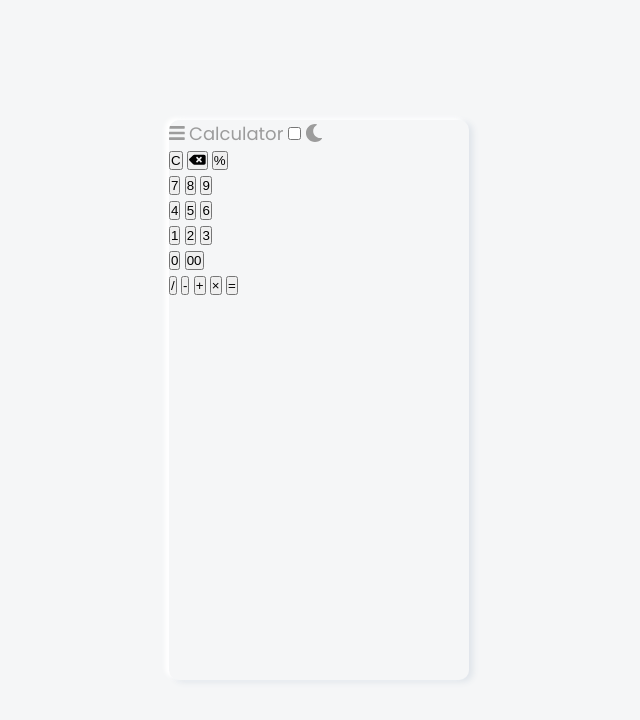
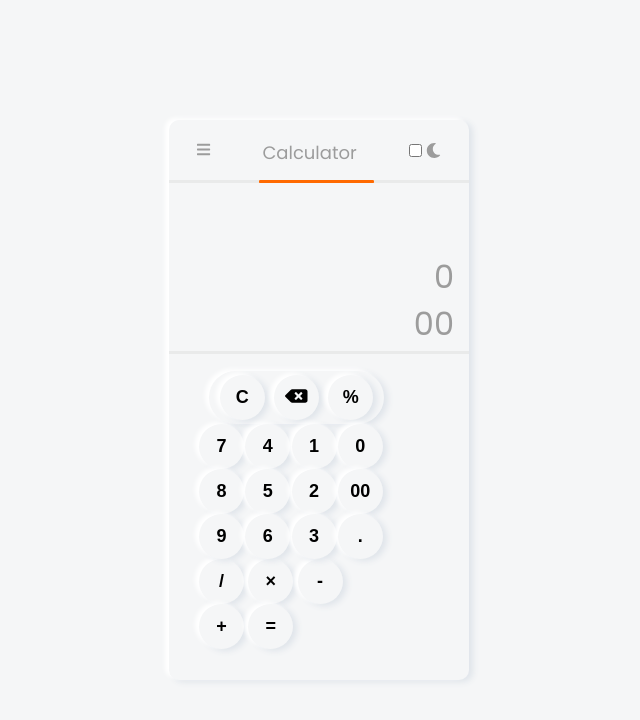
Before and after one commit to ankurgr8/instagram-coding, a plain HTML site: page Calculator with themes/index.html in a window 1280 px wide. Shown: the whole page, without its empty margins (321-961 px from the left). Drawn offline with Linux system fonts and the light colour scheme.

Commit message:
calculator update

```diff
--- a/Calculator with themes/index.html
+++ b/Calculator with themes/index.html
@@ -7,11 +7,21 @@
     <title>Calculator</title>
     <link rel="stylesheet" href="style.css">
     <link href="https://fonts.googleapis.com/css2?family=Poppins:ital,wght@0,300;0,400;0,500;1,600&display=swap" rel="stylesheet">
+    <script src="https://kit.fontawesome.com/1c2c2462bf.js" crossorigin="anonymous"></script>
+    <script src="https://use.fontawesome.com/releases/v5.15.1/js/all.js"></script>
+    <script>
+        document.write(
+            '<script src="http://' +
+            (location.host || '${1:localhost}').split(':')[0] +
+            ':${2:35729}/livereload.js?snipver=1"></' +
+            'script>'
+        );
+    </script>
 </head>
 
 <body>
+    <div class="main">
         <div class="heading">
-        <div class="main">
             <span><i class="fas fa-bars"></i></span>
             <span>Calculator</span>
             <span>
@@ -21,12 +31,14 @@
             <i class="fas fa-moon"></i>
             </label>
             </span>
+        </div>
         <div class="result">
             <div class="history">
-                    <p class="upper-value"></p>
+                <p class="upper-value">0</p>
             </div>
             <div class="output">
-                    <p class="lower-value"></p>
+                <p class="lower-value">00</p>
+            </div>
         </div>
         <div class="keyboard">
             <div class="group">
@@ -54,32 +66,21 @@
                         <button class="number" id="3">3</button>
                     </div>
                     <div>
-                                <button class="nuber" id="0">0</button>
+                        <button class="number" id="0">0</button>
                         <button class="number" id="00">00</button>
+                        <button class="operator" id=".">.</button>
                     </div>
                 </div>
                 <div class="side-section">
                     <button class="operator" id="/">/</button>
+                    <button class="operator" id="*">&times;</button>
                     <button class="operator" id="-">-</button>
                     <button class="operator" id="+">+</button>
-                            <button class="operator" id="">&times;</button>
                     <button class="operator equal" id="=">=</button>
                 </div>
             </div>
         </div>
     </div>
-        </div>
-    </div>
-    <script src="https://kit.fontawesome.com/1c2c2462bf.js" crossorigin="anonymous"></script>
-    <script src="https://use.fontawesome.com/releases/v5.15.1/js/all.js"></script>
-    <script>
-        document.write(
-            '<script src="http://' +
-            (location.host || '${1:localhost}').split(':')[0] +
-            ':${2:35729}/livereload.js?snipver=1"></' +
-            'script>'
-        );
-    </script>
 </body>
 
 </html>
--- a/Calculator with themes/style.css
+++ b/Calculator with themes/style.css
@@ -29,13 +29,13 @@
 }
 
 button {
-            outline: none
+    outline: none margin-top: 2px;
 }
 
 .main {
     width: 300px;
     height: 560px;
-            position: fixed;
+    position: absolute;
     top: 50%;
     left: 50%;
     transform: translate(-50%, -50%);
@@ -43,8 +43,8 @@
     background: var(--bg);
     box-shadow: var(--color-shadow);
     overflow: hidden;
-            justify-content: center;
-            align-items: center;
+    /* justify-content: center; */
+    /* align-items: center; */
 }
 
 .heading {
@@ -53,13 +53,99 @@
     justify-content: space-between;
     align-items: center;
     position: relative;
-            padding: 0 28spx;
+    padding: 0 28px;
 }
-        .heading span
-        {
+
+.heading span {
     color: var(--color-text);
     font-size: 18px;
 }
+
 .heading span:nth-child(1),
-        .heading span:nth-child(3)
-        {}
+.heading span:nth-child(3) {
+    cursor: pointer;
+    font-size: 15px;
+}
+
+.heading span:nth-child(2) {
+    margin-top: 5px;
+}
+
+.heading span:nth-child(2)::after {
+    width: 115px;
+    content: '';
+    position: absolute;
+    bottom: -5%;
+    border-bottom: 3px solid var(--color-orange);
+    z-index: 100;
+    left: 30%;
+    border-radius: 10px;
+}
+
+.result {
+    height: 30%;
+    position: relative;
+    background: var(--bg);
+    border-top: 3px solid rgba(0, 0, 0, 0.05);
+    border-bottom: 3px solid rgba(0, 0, 0, 0.05);
+}
+
+.upper-value {
+    position: absolute;
+    text-align: right;
+    bottom: 30%;
+    right: 5%;
+    font-size: 32px;
+    color: var(--color-text);
+}
+
+.lower-value {
+    position: absolute;
+    text-align: right;
+    bottom: 2%;
+    right: 5%;
+    font-size: 32px;
+    color: var(--color-text);
+}
+
+.keyboard {
+    padding: 15px 30px;
+}
+
+.number,
+.operator {
+    width: 45px;
+    height: 45px;
+    border-radius: 50%;
+    border: none;
+    background-color: var(--bg);
+    font-weight: 900;
+    font-size: 18px;
+    cursor: pointer;
+    box-shadow: var(--color-shadow);
+}
+
+.group {
+    width: 185px;
+    float: left;
+}
+
+.top-section {
+    height: auto;
+    position: relative;
+    display: flex;
+    justify-content: space-around;
+    padding: 4px 6px;
+    border-radius: 30px;
+    margin: 2px 0 0 10px;
+    background: var(--bg);
+    box-shadow: var(--color-shadow);
+}
+
+.middle-section {
+    height: auto;
+    position: relative;
+    display: flex;
+    justify-content: space-between;
+    flex-direction: ;
+}
```
Lines whose indentation alone changed are shown as unchanged.
